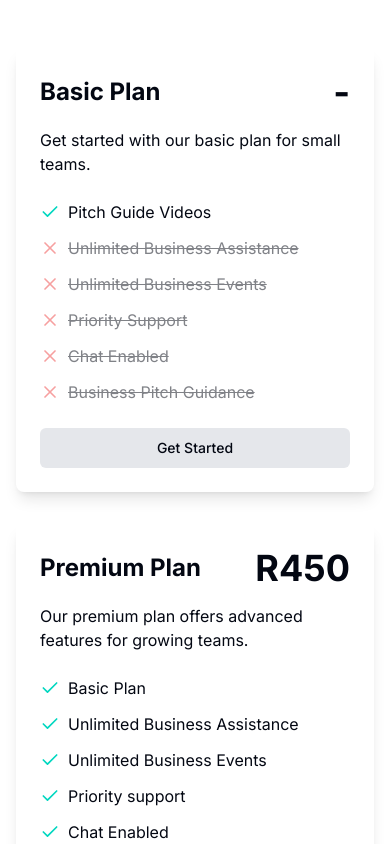
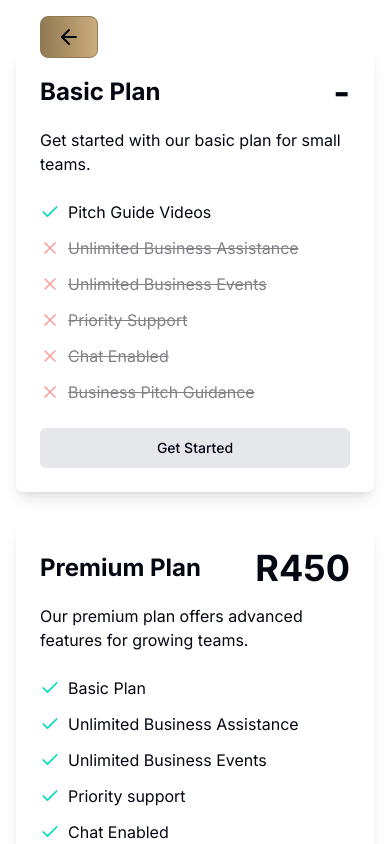
Before and after one commit to SiphesihleMazibuko/EaglesRing2.0, a Next.js app: page /pricing in a window 390 px wide. Shown: the top 844 px of the page. Built offline with nearby package versions, Linux system fonts and the light colour scheme.

Commit message:
Fixed the arrow button

```diff
--- a/package.json
+++ b/package.json
@@ -30,6 +30,7 @@
     "embla-carousel-autoplay": "^8.1.6",
     "embla-carousel-react": "^8.1.6",
     "emoji-picker-react": "^4.10.0",
+    "font-awesome": "^4.7.0",
     "framer-motion": "^11.3.17",
     "lottie-react": "^2.4.0",
     "lucide-react": "^0.397.0",
--- a/src/app/features/page.tsx
+++ b/src/app/features/page.tsx
@@ -1,3 +1,5 @@
+"use client"
+import BackButton from '@/components/backbutton/Button'
 import Link from 'next/link'
 import React from 'react'
 
@@ -5,6 +7,7 @@ const Features = () => {
   return (
     <div className="background-container p-10 text-center">
       <h1 className="text-4xl font-bold mb-10 text-gray-800">Features</h1>
+      <BackButton />
       <div className="flex flex-wrap justify-around gap-4 mb-10">
         <div className="dark:bg-[#917953] p-6 rounded-lg shadow-lg w-64 transform transition duration-300 hover:scale-105">
           <h2 className="text-2xl font-semibold mb-2 text-gray-800">Pitch your Idea</h2>
--- a/src/app/pricing/page.tsx
+++ b/src/app/pricing/page.tsx
@@ -5,8 +5,8 @@ import BackButton from '@/components/backbutton/Button'
 
 const Pricing = () => {
   return (
-    <div className="grid grid-cols-1 md:grid-cols-2 gap-8 max-w-4xl mx-auto py-12 px-4 md:px-0 background-container2">
-
+    <div className="grid grid-cols-1 md:grid-cols-2 gap-8 max-w-4xl mx-auto py-12 px-4 md:px-0 background-container">
+        <BackButton />
       <div className="bg-white rounded-lg shadow-lg p-6 dark:bg-[#917953]">
         <div className="flex items-center justify-between">
           <h3 className="text-2xl font-bold text-black">Basic Plan</h3>
@@ -81,7 +81,7 @@ const Pricing = () => {
     </div>
   )
 }
-function CheckIcon(props) {
+function CheckIcon(props: React.JSX.IntrinsicAttributes & React.SVGProps<SVGSVGElement>) {
     return (
       <svg
         {...props}
@@ -99,7 +99,7 @@ function CheckIcon(props) {
       </svg>
     )
   }
-  function XIcon(props) {
+  function XIcon(props: React.JSX.IntrinsicAttributes & React.SVGProps<SVGSVGElement>) {
     return (
       <svg
         {...props}
--- a/src/components/backbutton/Button.tsx
+++ b/src/components/backbutton/Button.tsx
@@ -1,6 +1,8 @@
 
 import React from 'react'
 import { useRouter } from 'next/navigation';
+import { FontAwesomeIcon } from '@fortawesome/react-fontawesome';
+import { ArrowLeft } from 'lucide-react';
 
 const BackButton = () => {
     const router = useRouter();
@@ -9,7 +11,8 @@ const BackButton = () => {
         onClick={() => router.back()}
         className="absolute top-4 left-10 text-white bg-gradient-to-r from-[#917953] to-[#CBAC7C] font-semibold py-2 px-4 rounded-lg transition-all duration-300 ease-in-out hover:text-[#917953] hover:bg-transparent border border-[#917953]"
       >
-        Go Back
+        <ArrowLeft />
+
       </button>
   )
 }
```
Also changed, not shown: 1 other file (tests, documents, lock files or other folders).
